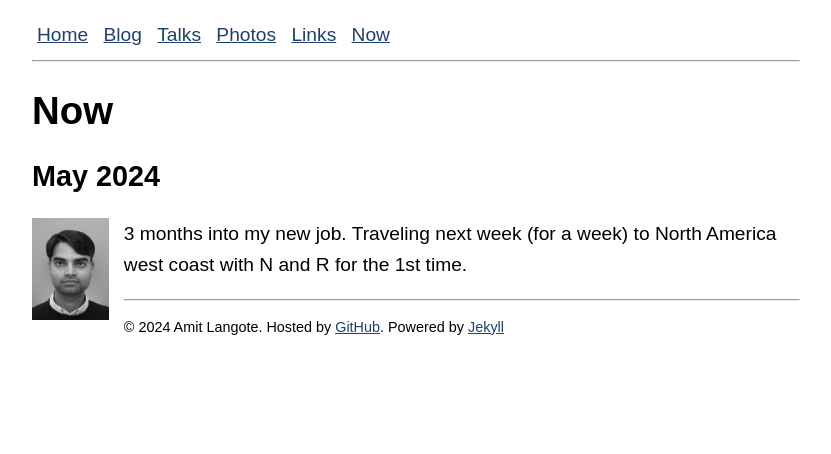
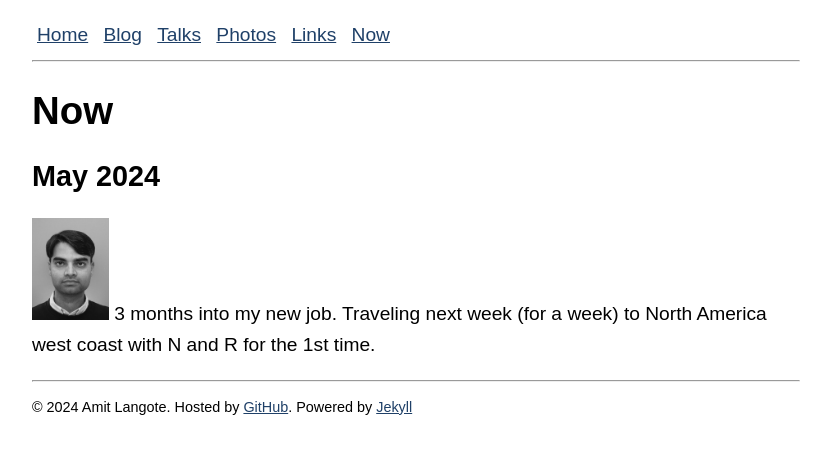
Before and after one commit to amitlan/website, a Jekyll site: the page built from now/index.md, in a window 1280 px wide. Shown: the top 454 px of the page, without its empty margins (224-1055 px from the left). Built offline with Jekyll 4.4.1, drawn with Linux system fonts in a browser that asks for light colours.

Commit message:
Update global.css
remove id left

```diff
--- a/styles/global.css
+++ b/styles/global.css
@@ -32,8 +32,3 @@ img {
     max-height: 10%;
 	align: left;
 }
-
-#left {
-	float: left;
-	margin-right: 15px;
-}
```
